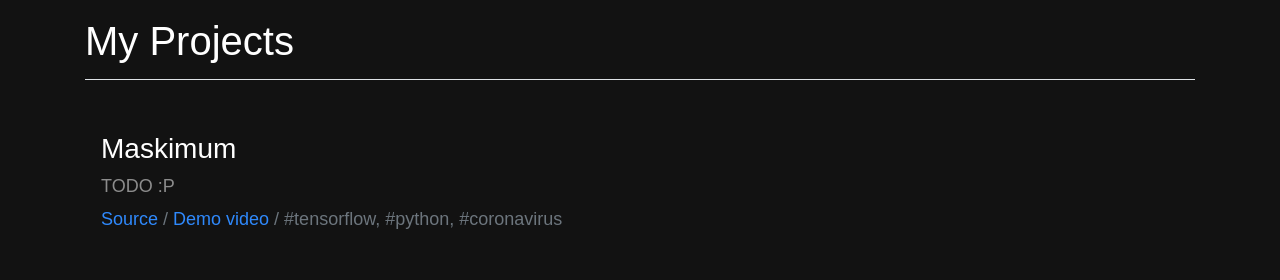
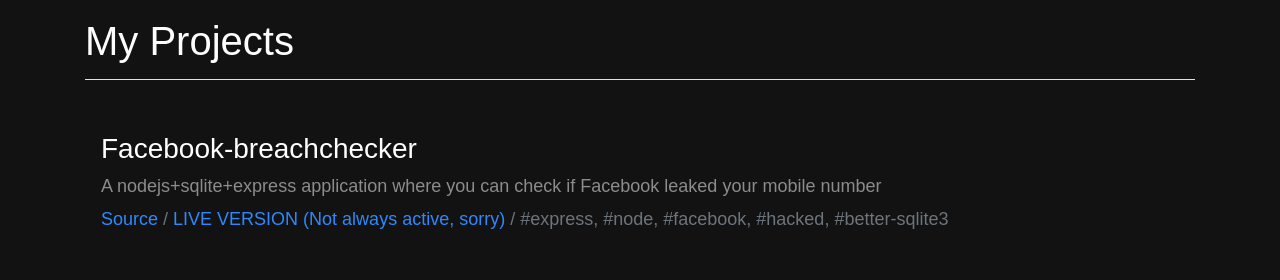
Before and after one commit to ShivanshMalik2/davidfegyver.github.io, a plain HTML site: page index.html in a window 1280 px wide. Shown: the part 1160-1440 px from the top of the page. Drawn offline with nearby package versions, Linux system fonts and the light colour scheme.

Commit message:
Breachchecker xd

```diff
--- a/index.html
+++ b/index.html
@@ -167,6 +167,14 @@
       <div class="row">
         <div class="col content">
           <ul class="item-list list-unstyled mb-0 px-3">
+            <li class="mb-5">
+              <h3 class="mb-0">Facebook-breachchecker</h3>
+              <div class="text-justify"> A nodejs+sqlite+express application where you can check if Facebook leaked your mobile number </div>
+              <div class="text-muted">
+                <a href="https://github.com/davidfegyver/fb-breachchecker" target="_blank">Source</a> /
+                <a href="http://davidfegyver.v4y.hu" target="_blank">LIVE VERSION (Not always active, sorry)</a> /
+                #express, #node, #facebook, #hacked, #better-sqlite3</div>
+            </li>
             <li class="mb-5">
               <h3 class="mb-0">Maskimum</h3>
               <div class="text-justify"> TODO :P </div>
```
